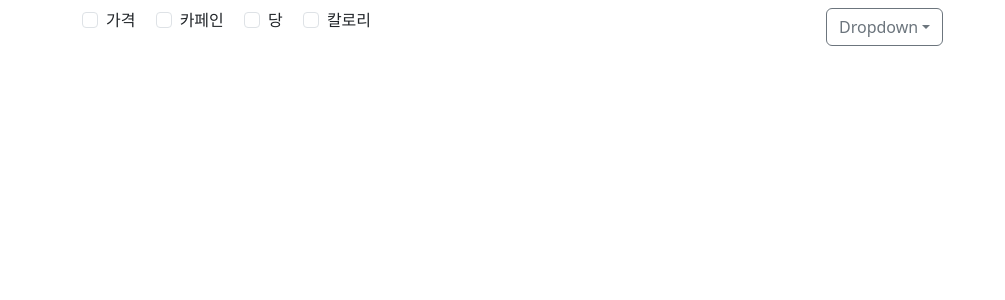
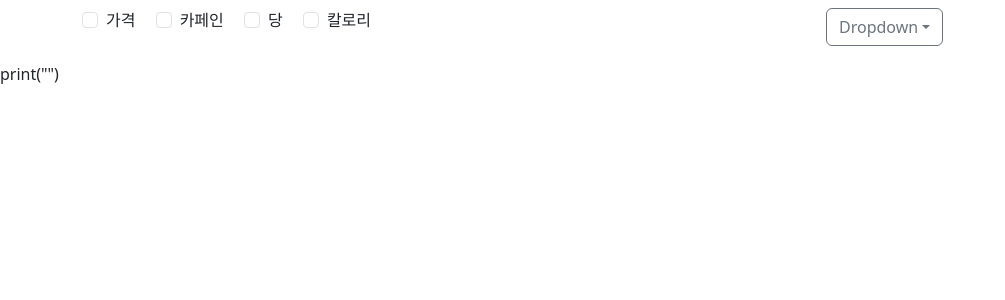
Before and after one commit to yih97/miniproject, a Django app: page /coffee/ in a window 1280 px wide. Shown: the top 300 px of the page, without its empty margins (0-1005 px from the left). Run offline with Django 4.2, Linux system fonts and the light colour scheme; data that the repository does not hold is empty.

Commit message:
첫번째 수정
1

```diff
--- a/coffee/templates/coffee/coffee_list.html
+++ b/coffee/templates/coffee/coffee_list.html
@@ -59,6 +59,7 @@
 {{ c.price }}
 {% endfor %}
 
+print("")
 
 <!--<script src="https://cdn.jsdelivr.net/npm/@popperjs/core@2.11.8/dist/umd/popper.min.js" integrity="sha384-I7E8VVD/ismYTF4hNIPjVp/Zjvgyol6VFvRkX/vR+Vc4jQkC+hVqc2pM8ODewa9r" crossorigin="anonymous"></script>-->
 <!--<script src="https://cdn.jsdelivr.net/npm/bootstrap@5.3.1/dist/js/bootstrap.min.js" integrity="sha384-Rx+T1VzGupg4BHQYs2gCW9It+akI2MM/mndMCy36UVfodzcJcF0GGLxZIzObiEfa" crossorigin="anonymous"></script>-->
```
